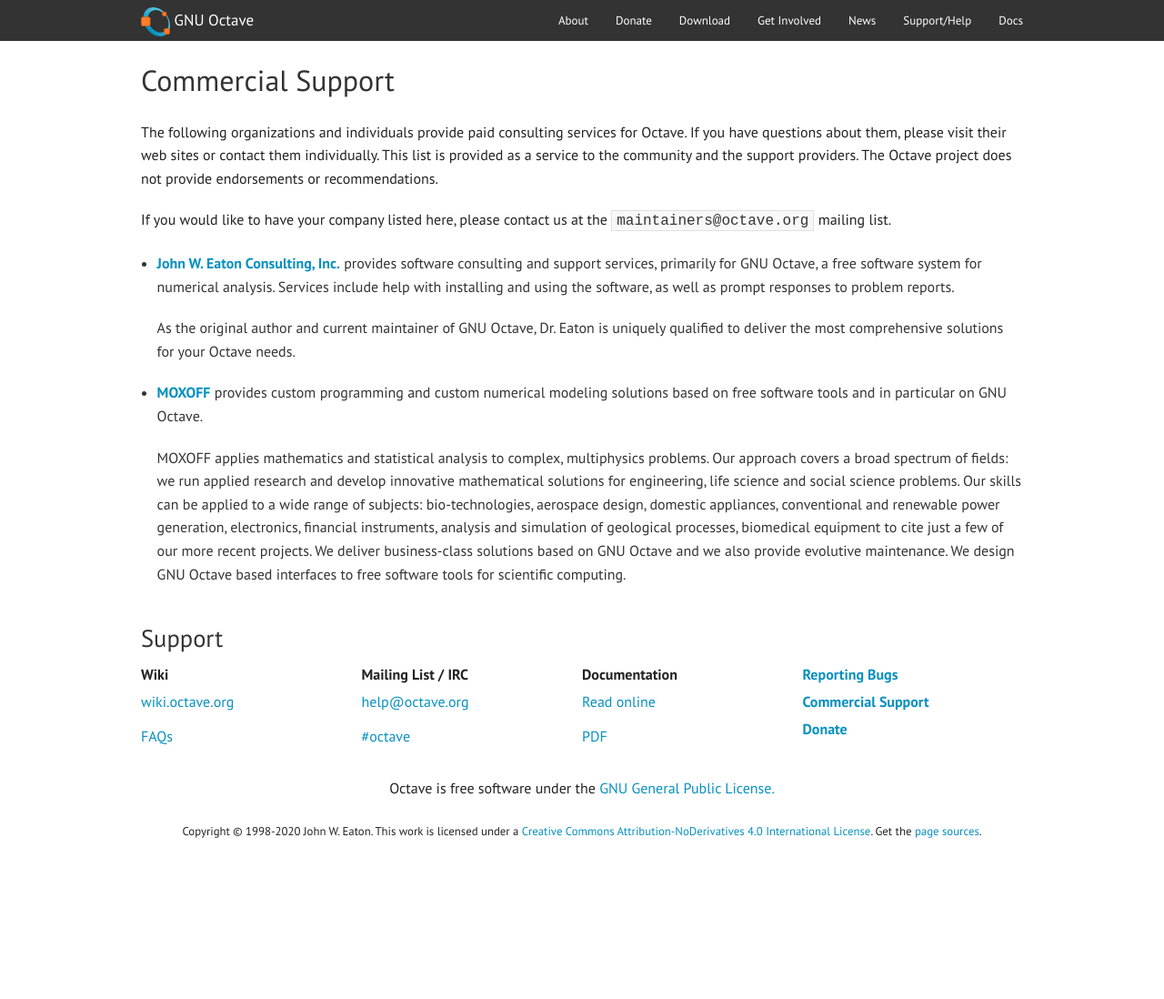
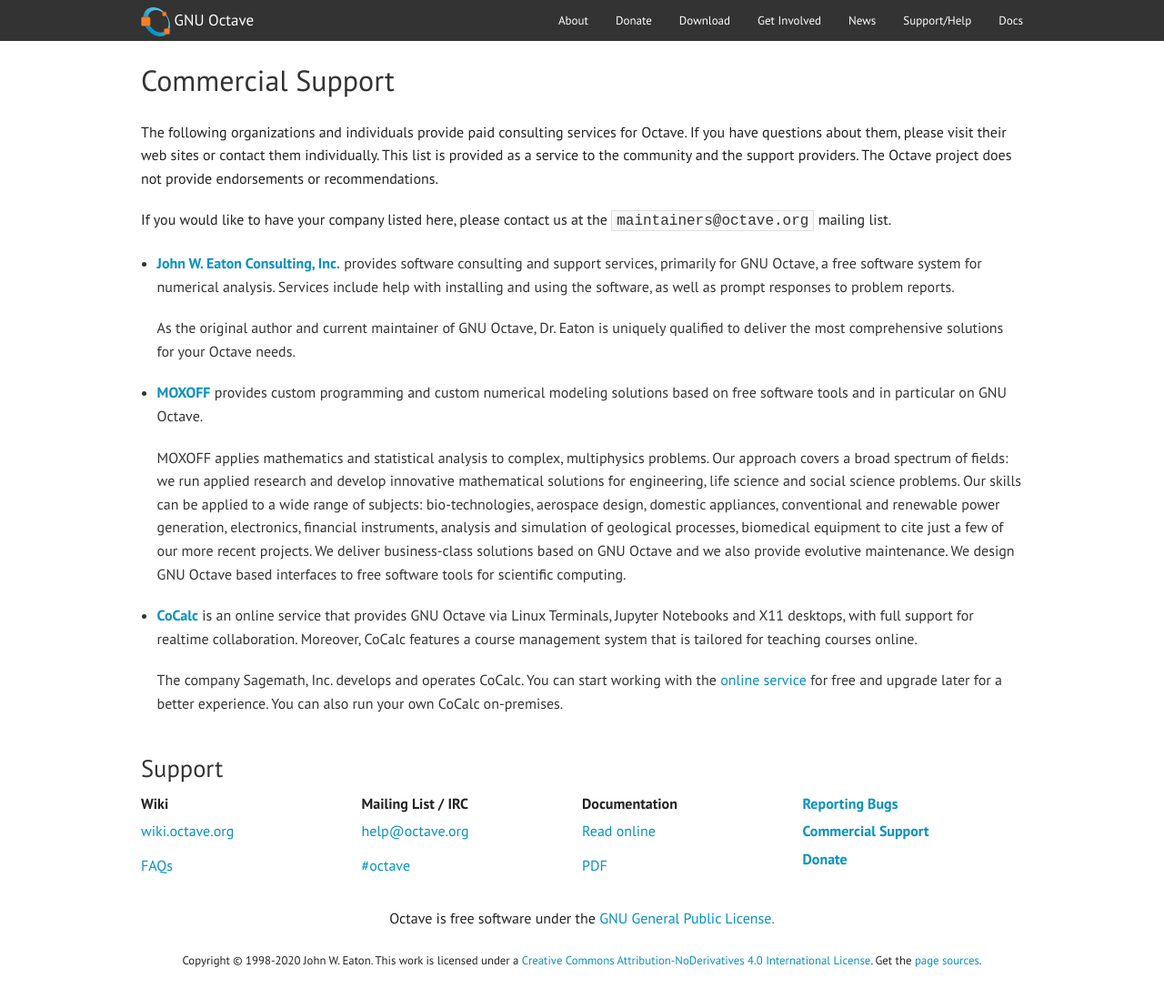
Before and after one commit to gnu-octave/gnu-octave.github.io, a Jekyll site: the page built from commercial-support.md, in a window 1280 px wide and 1098 px high. Shown: the whole window at 91% size. Built offline with Jekyll 4.4.1, drawn with Linux system fonts in a browser that asks for light colours.

Commit message:
* commercial-support.md: Add CoCalc (Sagemath, Inc.).
Switch to all URLs to https, ensure line length.

```diff
--- a/commercial-support.md
+++ b/commercial-support.md
@@ -16,10 +16,10 @@
 [1]: mailto:{{ site.maintainers_email }}
 
 
-- [**John W. Eaton Consulting, Inc.**][2] provides software consulting and support
-  services, primarily for GNU Octave, a free software system for numerical
-  analysis.  Services include help with installing and using the software,
-  as well as prompt responses to problem reports.
+- [**John W. Eaton Consulting, Inc.**][2] provides software consulting and
+  support services, primarily for GNU Octave, a free software system for
+  numerical analysis.  Services include help with installing and using the
+  software, as well as prompt responses to problem reports.
 
   As the original author and current maintainer of GNU Octave, Dr. Eaton is
   uniquely qualified to deliver the most comprehensive solutions for your
@@ -40,5 +40,16 @@
   evolutive maintenance.  We design GNU Octave based interfaces to free
   software tools for scientific computing.
 
-[2]: http://jweaton.org
-[3]: http://www.moxoff.com/octave
+- [**CoCalc**][4] is an online service that provides GNU Octave via Linux
+  Terminals, Jupyter Notebooks and X11 desktops, with full support for realtime
+  collaboration.  Moreover, CoCalc features a course management system that is
+  tailored for teaching courses online.
+
+  The company Sagemath, Inc. develops and operates CoCalc.  You can start
+  working with the [online service][5] for free and upgrade later for a better
+  experience.  You can also run your own CoCalc on-premises.
+
+[2]: https://jweaton.org
+[3]: https://www.moxoff.com/moxoff-partner-di-octave/
+[4]: https://cocalc.com/doc/octave.html
+[5]: https://cocalc.com
```
